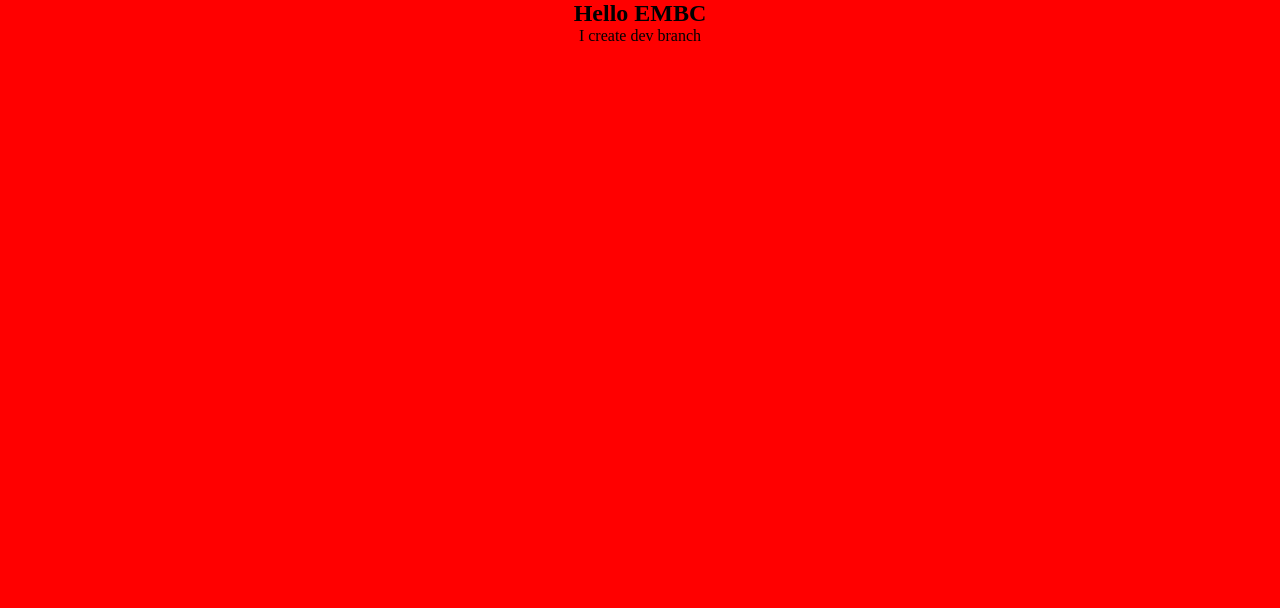
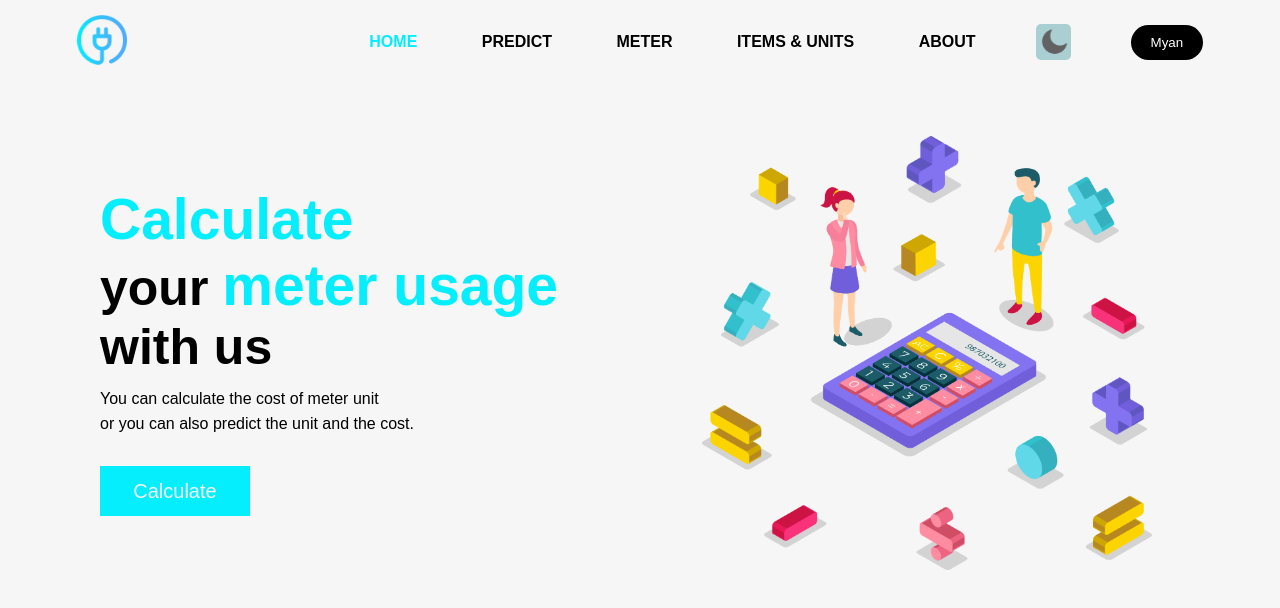
Before and after one commit to wynehtetaung/embc, a plain HTML site: page index.html in a window 1280 px wide. Drawn offline with Linux system fonts and the light colour scheme.

Commit message:
update index.html and added css files and src files

```diff
--- /dev/null
+++ b/assets/css/index.css
@@ -0,0 +1,51 @@
+.content {
+  margin-top: 8%;
+  max-width: 600px;
+  margin-left: 100px;
+}
+
+.content h1 {
+  font-size: 50px;
+}
+
+.content span {
+  color: #04eefe;
+  font-size: 57px;
+}
+
+.content p {
+  margin: 10px 0 30px;
+  color: #000;
+  line-height: 25px;
+}
+
+.content .calculate {
+  width: 150px;
+  height: 50px;
+  background: #04eefe;
+  outline: none;
+  border: none;
+  transition: 0.5s;
+}
+
+.content .calculate:hover {
+  border-radius: 25px;
+  border-top-right-radius: 0;
+  border-bottom-left-radius: 0;
+  transition: 0.5s;
+}
+
+.content .calculate a {
+  text-decoration: none;
+  font-size: 20px;
+  background: transparent;
+  color: #f6f6f6;
+}
+
+.obj {
+  position: absolute;
+  width: 450px;
+  bottom: 0;
+  top: 17%;
+  right: 10%;
+}
--- /dev/null
+++ b/assets/css/info.css
@@ -0,0 +1,35 @@
+table {
+  margin: 40px 0;
+  border-collapse: collapse;
+  border-radius: 10px;
+}
+
+td,
+th,
+tr {
+  border: 1px solid #a09f9f;
+  width: 190px;
+  height: 48px;
+  text-align: center;
+}
+
+.table {
+  display: flex;
+  flex-direction: row;
+  justify-content: space-evenly;
+}
+
+p {
+  display: flex;
+  justify-content: center;
+  align-items: center;
+  font-size: 20px;
+  margin-top: 10px;
+  margin-bottom: -28px;
+}
+
+.items {
+  display: flex;
+  justify-content: center;
+  align-items: center;
+}
--- /dev/null
+++ b/assets/css/meter.css
@@ -0,0 +1,92 @@
+* {
+  margin: 0;
+  padding: 0;
+  box-sizing: border-box;
+}
+h1 {
+  display: flex;
+  align-items: center;
+  justify-content: center;
+}
+
+.box {
+  margin-top: 30px;
+  width: 100%;
+  display: flex;
+  justify-content: center;
+}
+
+.box input {
+  width: 300px;
+  height: 50px;
+  border: none;
+  outline: none;
+  background: #e0dcdc;
+  border-radius: 8px;
+  text-decoration-color: #fff;
+  padding: 13px;
+  font-size: 17px;
+}
+.box input::-webkit-outer-spin-button,
+.box input::-webkit-inner-spin-button {
+  -webkit-appearance: none;
+  margin: 0;
+}
+
+.box select {
+  margin: 0 20px;
+  border-radius: 9px;
+  background: #aae4f1;
+  border: 0;
+  outline: 0;
+  padding: 10px;
+  font-size: 15px;
+}
+
+.box select option {
+  margin: 20px 20px;
+  background: #aae4f1;
+  border: 0;
+  outline: 0;
+  padding: 25px;
+  font-size: 15px;
+}
+
+.box button {
+  padding: 15px;
+  border-radius: 10px;
+  border: 0;
+  outline: 0;
+  background: #04eefe;
+  font-size: 15px;
+  cursor: pointer;
+}
+
+table {
+  display: flex;
+  align-items: center;
+  justify-content: center;
+  margin: 40px 0;
+  border-collapse: collapse;
+  border-radius: 10px;
+}
+
+td,
+th,
+tr {
+  border: 1px solid #a09f9f;
+  width: 180px;
+  height: 43px;
+  text-align: center;
+}
+
+.total {
+  font-size: 25px;
+  font-weight: 600;
+  border: none;
+}
+
+.total-text {
+  text-align: end;
+  border: none;
+}
--- /dev/null
+++ b/assets/css/nav.css
@@ -0,0 +1,69 @@
+* {
+  margin: 0;
+  padding: 0;
+  box-sizing: border-box;
+  font-family: "Playfair Display", serif;
+  font-family: "Poppins", sans-serif;
+  background: #f6f6f6;
+}
+
+.navbar {
+  width: 88%;
+  margin: auto;
+  padding: 15px 0;
+  display: flex;
+  align-items: center;
+  justify-content: space-between;
+}
+
+.logo img {
+  width: 50px;
+  cursor: pointer;
+}
+
+.navbar ul li {
+  list-style: none;
+  display: inline-block;
+  margin: 10px 30px;
+  position: relative;
+}
+
+.navbar ul li a {
+  text-decoration: none;
+  color: #000;
+  font-weight: 600;
+}
+
+.navbar ul li .act {
+  color: #00eeff;
+}
+
+.navbar ul li a:hover {
+  color: #00eeff;
+  transition: 0.2s;
+}
+
+.dark-light {
+  width: 35px;
+  cursor: pointer;
+  border: none;
+  background: #a9cfd2;
+  padding: 2px;
+  border-radius: 5px;
+  margin: 0 30px;
+}
+
+.localization {
+  margin-left: 30px;
+  border: none;
+  background: #000;
+  color: #fff;
+  padding: 10px 20px;
+  border-radius: 20px;
+  cursor: pointer;
+}
+
+.navbar ul {
+  flex: 1;
+  text-align: right;
+}
--- a/index.html
+++ b/index.html
@@ -8,12 +8,38 @@
       href="/assets/images/png/logo_phone.png"
       type="image/x-icon"
     />
-    <title>EMBC</title>
-    <link rel="stylesheet" href="/assets/css/style.css" />
+    <link rel="stylesheet" href="/assets/css/nav.css" />
+    <link rel="stylesheet" href="/assets/css/index.css" />
   </head>
   <body>
-    <h2>Hello EMBC</h2>
-    <p>I create dev branch</p>
+    <div class="navbar">
+      <div class="logo"><img src="/assets/images/png/logo.png" /></div>
+      <ul>
+        <li><a class="act" href="/index.html">HOME</a></li>
+        <li><a href="assets/src/predict.html">PREDICT</a></li>
+        <li><a href="assets/src/meter.html">METER</a></li>
+        <li><a href="assets/src/info.html">ITEMS & UNITS</a></li>
+        <li><a href="assets/src/about.html">ABOUT</a></li>
+      </ul>
+      <img class="dark-light" src="/assets/images/png/moon.png" alt="" />
+
+      <button class="localization">Myan</button>
+    </div>
+
+    <div class="content">
+      <h1>
+        <span>Calculate</span><br />your <span>meter usage</span> <br />with us
+      </h1>
+      <p>
+        You can calculate the cost of meter unit <br />
+        or you can also predict the unit and the cost.
+      </p>
+      <button class="calculate">
+        <a href="assets/src/predict.html">Calculate</a>
+      </button>
+    </div>
+    <img src="/assets/images/png/OBJECTS.png" class="obj" />
+
     <script src="/assets/js/script.js"></script>
   </body>
 </html>
```
Also changed, not shown: assets/src/about.html (added, +24 -0 lines), assets/src/detail.html (added, +24 -0 lines), assets/src/info.html (added, +24 -0 lines), assets/src/meter.html (added, +24 -0 lines), assets/src/predict.html (added, +24 -0 lines), assets/images/png/OBJECTS.png (added), assets/images/png/logo.png (added), assets/images/png/moon.png (added), assets/images/png/sun.png (added).
